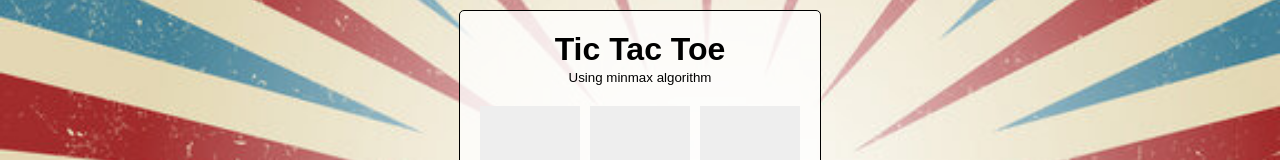
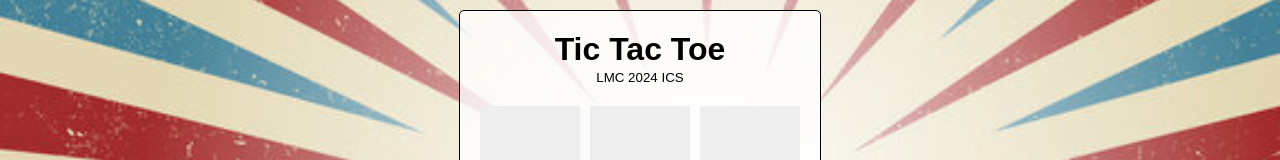
Before and after one commit to JesselZapanta/min-max-tic-tac-toe, a plain HTML site: page index.html in a window 1280 px wide. Shown: the part 162-322 px from the top of the page. Drawn offline with Linux system fonts and the light colour scheme.

Commit message:
change message

```diff
--- a/index.html
+++ b/index.html
@@ -10,7 +10,7 @@
         <div class="card">
             <div class="header">
                 <h1>Tic Tac Toe</h1>
-                <small>Using minmax algorithm</small>
+                <small>LMC 2024 ICS</small>
             </div>
             <div id="game-board">
                 <div class="cell" id="0"></div>
```
